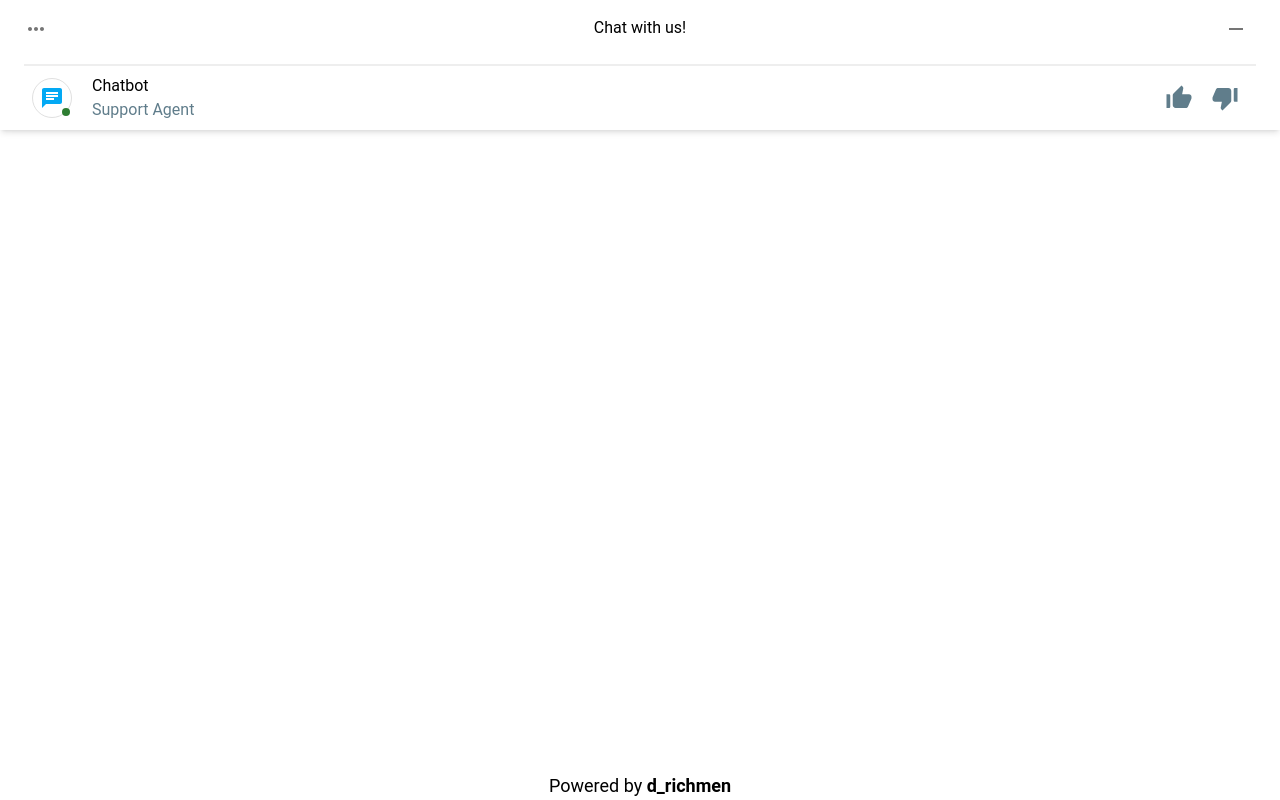
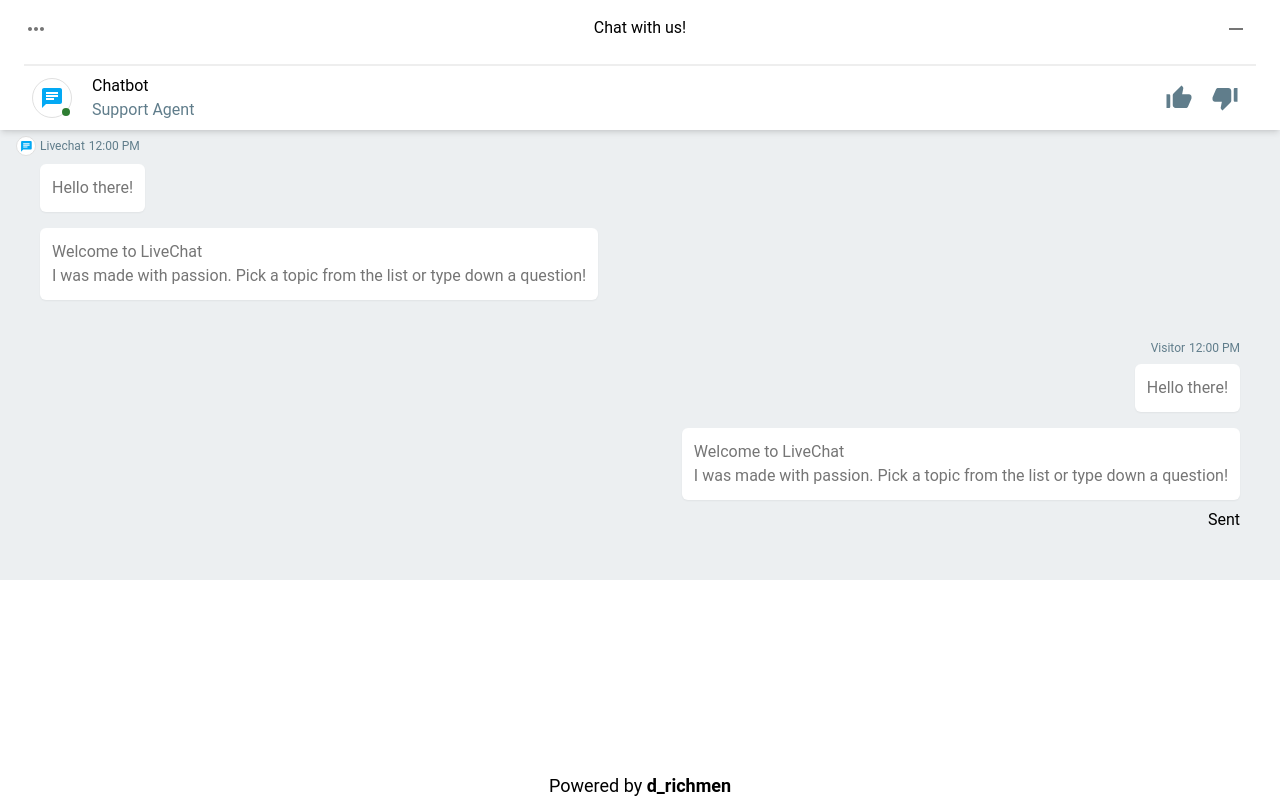
Before and after one commit to moboluwade/ai-chatbot, a React (Create React App) app: page / in a window 1280 px wide. Built offline with nearby package versions, Linux system fonts and the light colour scheme.

Commit message:
add user and bot chat component

```diff
--- a/src/App.js
+++ b/src/App.js
@@ -1,9 +1,11 @@
+import Chat from "./components/Chat/Chat";
 import Layout from "./views/Layout/Layout";
 
 function App() {
   return (
    <Layout>
     {/* newer components should be built in the dedicted components folder and called in here*/}
+    <Chat />
    </Layout>
   );
 }
--- /dev/null
+++ b/src/components/Chat/Chat.jsx
@@ -0,0 +1,15 @@
+import React from 'react'
+import AIChat from './subs/AIChat'
+import UserChat from './subs/UserChat'
+
+const Chat = () => {
+  return (
+    <div className='bg-blue-gray-50 overflow-y-hidden pt-32 pb-4'>
+        <AIChat />
+        <UserChat />
+    </div>
+
+  )
+}
+
+export default Chat
--- /dev/null
+++ b/src/components/Chat/subs/AIChat.jsx
@@ -0,0 +1,19 @@
+import ChatInfo from "./ChatInfo"
+
+const AIChat = ({isUserBoolean}) => {
+  return (
+    <section className=' w-full px-4 py-2'>
+        <ChatInfo isUserBoolean={false}/>
+        <div className='flex flex-col items-start pl-6'>
+          <div className=' shadow-sm flex flex-col items-center p-3 my-2 w-fit rounded-md text-gray-600 bg-white'>
+            <span>Hello there!</span>
+          </div>
+          <div className=' shadow-sm flex flex-col items-center p-3 my-2 w-fit max-w-[70%] rounded-md text-gray-600 bg-white'>
+            <span>Welcome to LiveChat <br/>I was made with passion. Pick a topic from the list or type down a question!</span>
+          </div>
+        </div>
+    </section>
+  )
+}
+
+export default AIChat
--- /dev/null
+++ b/src/components/Chat/subs/ChatInfo.jsx
@@ -0,0 +1,29 @@
+import React, { useState } from 'react'
+import ChatIcon from '@mui/icons-material/Chat';
+
+const ChatInfo = ({isUserBoolean}) => {
+    const [time, setTime] = useState('12:00 PM')
+    const [isUser, setIsUser] = useState(isUserBoolean)
+
+    return (
+        <div>
+            {
+                isUser ?
+                    <div className='text-blue-gray-500 flex flex-row items-center justify-end'>
+                        <div className=' pl-1 text-xs'>Visitor</div>
+                        <div className=' pl-1 text-xs'>{time}</div>
+                    </div>
+                    :
+                    <div className='text-blue-gray-500 flex flex-row items-center justify-start'>
+                        <div className='bg-white flex flex-row justify-center items-center w-5 h-5 border-gray-300 border-[1.5px] bg-none rounded-full'>
+                            <ChatIcon sx={{ fontSize: '0.8rem' }} className=' text-light-blue-500' />
+                        </div>
+                        <div className=' pl-1 text-xs'>Livechat</div>
+                        <div className=' pl-1 text-xs'>{time}</div>
+                    </div>
+            }
+        </div>
+    )
+}
+
+export default ChatInfo
--- /dev/null
+++ b/src/components/Chat/subs/ChatStatus.jsx
@@ -0,0 +1,12 @@
+import {useState} from 'react'
+
+const ChatStatus = () => {
+  const [isRead, setIsRead] = useState(false)
+  return (
+    <div>
+      {isRead ? 'Read' : 'Sent'}
+    </div>
+  )
+}
+
+export default ChatStatus
--- /dev/null
+++ b/src/components/Chat/subs/UserChat.jsx
@@ -0,0 +1,21 @@
+import ChatInfo from './ChatInfo'
+import ChatStatus from './ChatStatus'
+
+const UserChat = () => {
+  return (
+    <section className=' w-full px-4 py-6 pb-8'>
+      <div className=' flex flex-col items-end pr-6'>
+        <ChatInfo isUserBoolean={true} />
+        <div className=' shadow-sm flex flex-col items-center p-3 my-2 w-fit rounded-md text-gray-600 bg-white'>
+          <span>Hello there!</span>
+        </div>
+        <div className=' shadow-sm flex flex-col items-center p-3 my-2 w-fit max-w-[70%] rounded-md text-gray-600 bg-white'>
+          <span>Welcome to LiveChat <br />I was made with passion. Pick a topic from the list or type down a question!</span>
+        </div>
+        <ChatStatus />
+      </div>
+    </section>
+  )
+}
+
+export default UserChat
```
